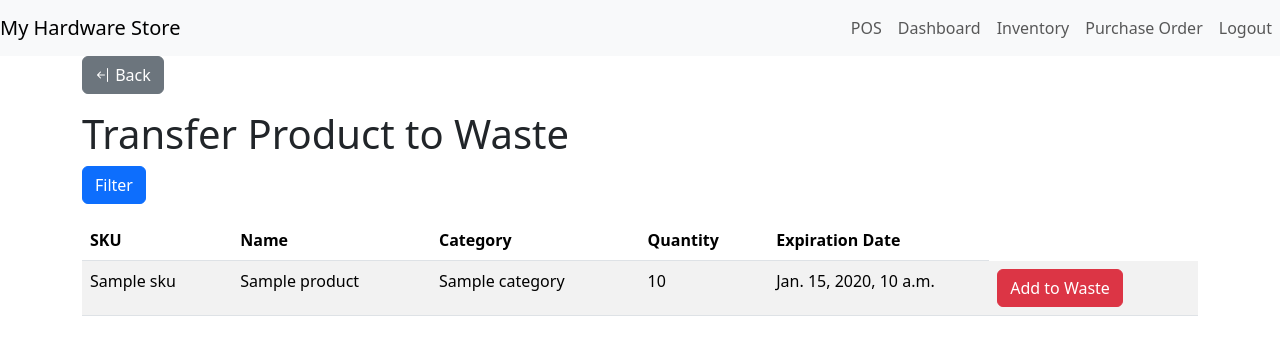
After one commit to ImYokaii/IMS-POS, a Django app: template inventory_system/inventory_view/templates/filter_product_list.html in a window 1280 px wide. The commit adds this page. Shown: the top 355 px of the page. Run offline with Django 5.2, Linux system fonts and the light colour scheme; the template is opened without the code that fills it: most values are stand-ins (such as "Sample title", 1, 10 or a date in 2020); some libraries are stand-ins or nearby versions.

Commit message:
Created Page for Adding Product to Inventory Wastage
A page for adding products that are unsellable or has expired was created. A search filter feature was also added in order to efficiently search the wasted product from the main inventory and be removed. (NOTE: the data of the product isn't necessarily removed from the database, instead, it is transferred to WasteProduct to be used for data reports).

```diff
--- a/inventory_system/inventory_view/templates/add_stock_choice.html
+++ b/inventory_system/inventory_view/templates/add_stock_choice.html
@@ -3,6 +3,11 @@
 {% block title %}Add Stock Choice{% endblock %}
 
 {% block content %}
+    <a href="{% url 'product_list' %}" class="btn btn-secondary mb-3">
+        <i class="bi bi-arrow-bar-left"></i>
+        Back
+    </a>
+
     <div class="text-center mt-5">
         <h1>Add Stock Choice</h1>
 
--- /dev/null
+++ b/inventory_system/inventory_view/templates/filter_product_list.html
@@ -0,0 +1,45 @@
+{% extends 'inventory_base.html' %}
+
+{% block title %}Filter Product List{% endblock %}
+
+{% block content %}
+    <a href="{% url 'product_list' %}" class="btn btn-secondary mb-3">
+        <i class="bi bi-arrow-bar-left"></i>
+        Back
+    </a>
+
+    <h1>Transfer Product to Waste</h1>
+
+    <form method="get" class="mb-3">
+        {{ form.as_p }}
+        <button type="submit" class="btn btn-primary">Filter</button>
+    </form>
+
+    <table class="table table-striped">
+        <thead>
+            <tr>
+                <th>SKU</th>
+                <th>Name</th>
+                <th>Category</th>
+                <th>Quantity</th>
+                <th>Expiration Date</th>
+            </tr>
+        </thead>
+
+        <tbody>
+            {% for product in products %}
+                <tr>
+                    <td class="text-truncate" style="max-width: 150px;">{{ product.sku }}</td>
+                    <td class="text-truncate" style="max-width: 150px;">{{ product.name }}</td>
+                    <td class="text-truncate" style="max-width: 150px;">{{ product.category }}</td>
+                    <td class="text-truncate" style="max-width: 150px;">{{ product.quantity_in_stock }}</td>
+                    <td class="text-truncate" style="max-width: 150px;">{{ product.expiration_date }}</td>
+                    <td class="text-truncate" style="max-width: 150px;">
+                        <a href="{% url 'add_to_waste' product.id %}" class="btn btn-danger">Add to Waste</a>
+                    </td>
+                </tr>
+            {% endfor %}
+        </tbody>
+
+    </table>
+{% endblock %}
--- a/inventory_system/inventory_view/templates/product_list.html
+++ b/inventory_system/inventory_view/templates/product_list.html
@@ -7,7 +7,7 @@
 
     <nav class="d-flex justify-content-start">
         <a class="nav-link me-3" href="{% url 'add_stock_choice' %}">+Add New Stock</a>
-        <a class="nav-link me-3" href="{% url '' %}">+Add Inventory Wastage</a>
+        <a class="nav-link me-3" href="{% url 'filter_product_list' %}">+Add Inventory Wastage</a>
     </nav>
 
 
--- a/inventory_system/inventory_view/urls.py
+++ b/inventory_system/inventory_view/urls.py
@@ -8,4 +8,6 @@ urlpatterns = [
     path('add_stock_choice/', views.add_stock_choice, name="add_stock_choice"),
     path('add_perishale', views.add_perishable, name="add_perishable"),
     path('add_nonperishale', views.add_nonperishable, name="add_nonperishable"),
+    path('filter_product_list', views.filter_product_list, name="filter_product_list"),
+    path('add_to_waste/<int:product_id>/', views.add_to_waste, name="add_to_waste"),
 ]
```
Also changed, not shown: inventory_system/inventory_view/forms.py (+14 -10 lines), inventory_system/inventory_view/models.py (+26 -5 lines), inventory_system/inventory_view/templates/add_to_waste.html (added, +20 -0 lines), inventory_system/inventory_view/views.py (+71 -3 lines), inventory_system/db.sqlite3, inventory_system/inventory_view/migrations/0003_wasteproduct.py (added), inventory_system/inventory_view/migrations/0004_rename_reason_for_waste_wasteproduct_supplier_name_and_more.py (added).
